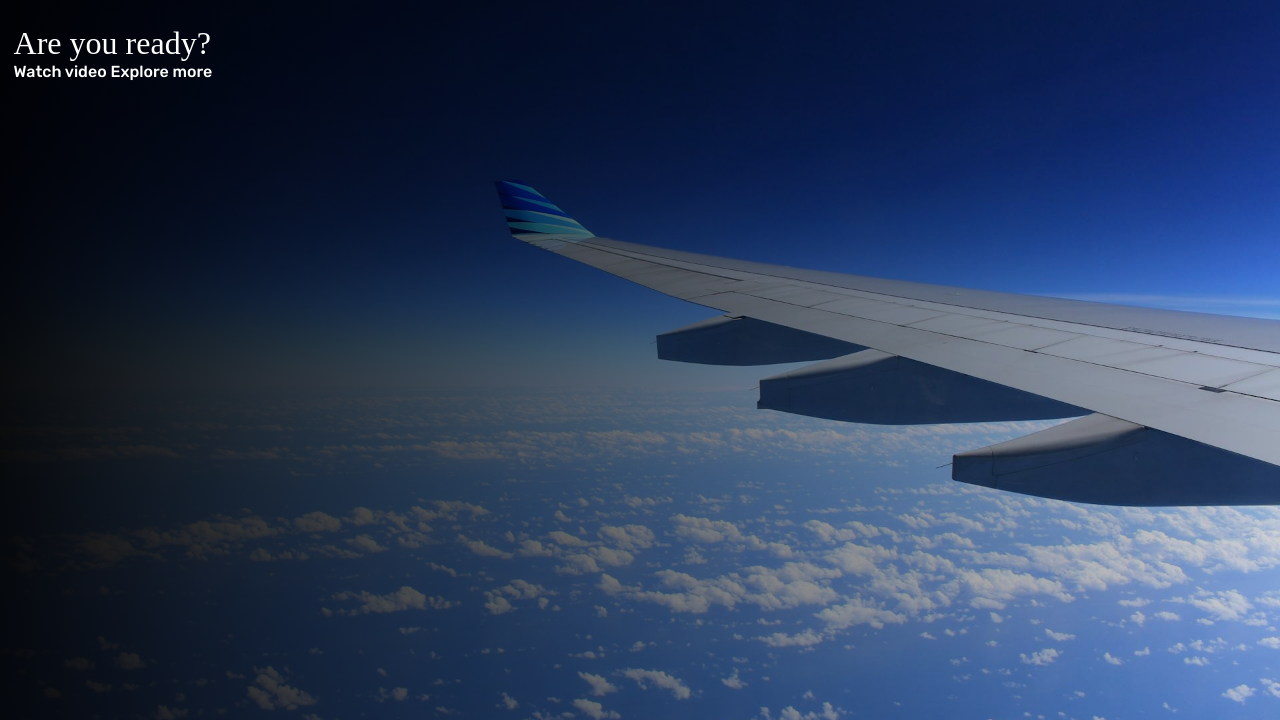
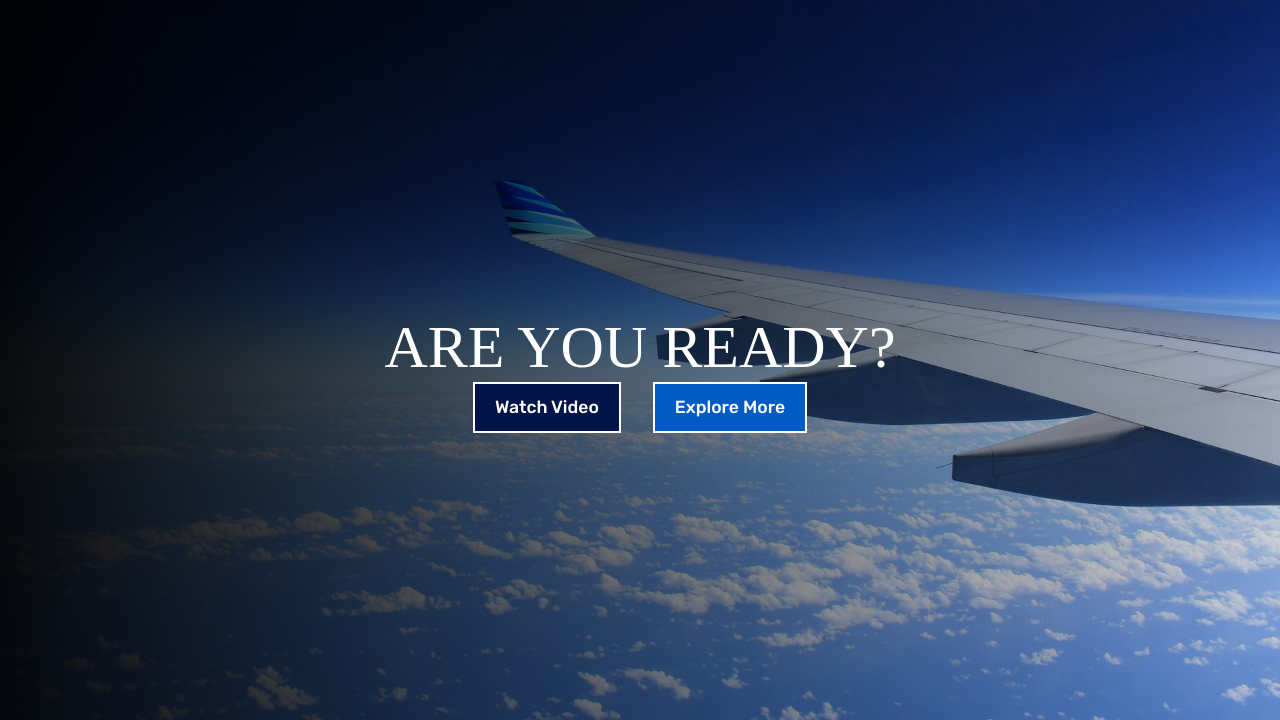
Before and after one commit to adrjmiranda/home-page-design, a website built with webpack: page public/index.html in a window 1280 px wide. Shown: the part 80-800 px from the top of the page. Built offline with nearby package versions, Linux system fonts and the light colour scheme; a web font is replaced by a local one.

Commit message:
style: created text area style

```diff
--- a/public/assets/css/style.css
+++ b/public/assets/css/style.css
@@ -19,6 +19,7 @@
 
 	/* Font Size */
 	--lg-fs: 1.1rem;
+	--xxl-fs: 3.75rem;
 
 	/* Linear Gradient */
 	--film-lg: linear-gradient(
@@ -92,6 +93,13 @@ img {
 	transform: scale(1.05);
 }
 
+.btn {
+	border: 2px solid var(--white-color-00);
+	padding: 0.85rem 1.25rem;
+	text-transform: capitalize;
+	font-size: var(--lg-fs);
+}
+
 /***************** HOME *******************/
 #home {
 	background-image: var(--film-lg), url('../img/airplane.jpg');
@@ -99,6 +107,8 @@ img {
 	background-position: center;
 	background-repeat: no-repeat;
 	min-height: 100vh;
+	display: flex;
+	flex-direction: column;
 }
 
 /***************** NAVBAR *******************/
@@ -131,6 +141,46 @@ img {
 /************** End of NAVBAR ***************/
 
 /***************** CONTENT *******************/
+#content {
+	flex: 1;
+	display: flex;
+	justify-content: center;
+	align-items: center;
+}
+
+.content-text {
+	display: flex;
+	justify-content: center;
+	align-items: center;
+	flex-direction: column;
+	flex: 1;
+}
+
+.content-title {
+	font-size: var(--xxl-fs);
+	text-transform: uppercase;
+}
+
+.content-buttons {
+	display: flex;
+	gap: 2rem;
+}
+
+.primary-btn {
+	background-color: var(--primary-color);
+}
+
+.primary-btn:hover {
+	background-color: var(--secondary-color);
+}
+
+.secondary-btn {
+	background-color: var(--secondary-color);
+}
+
+.secondary-btn:hover {
+	background-color: var(--primary-color);
+}
 /************** End of CONTENT ***************/
 
 /************** End of HOME ***************/
```
